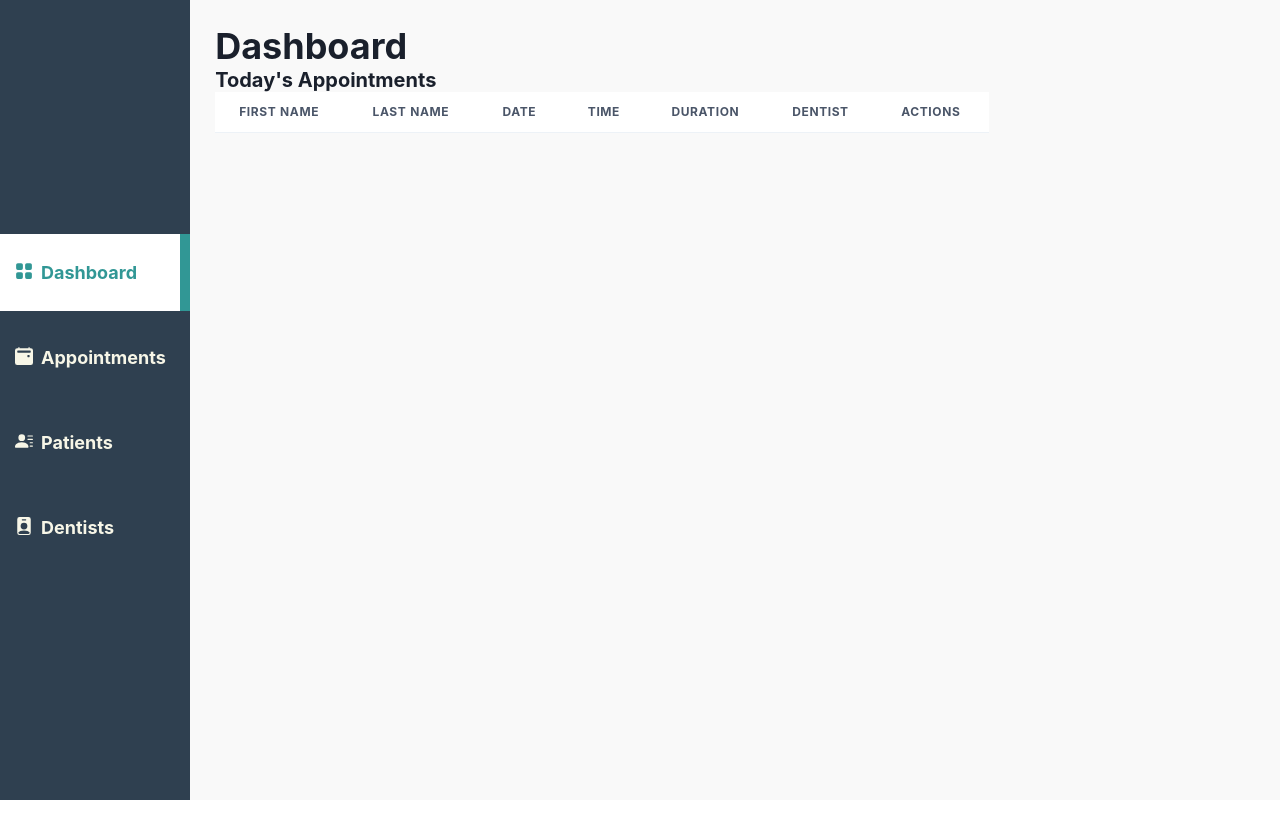
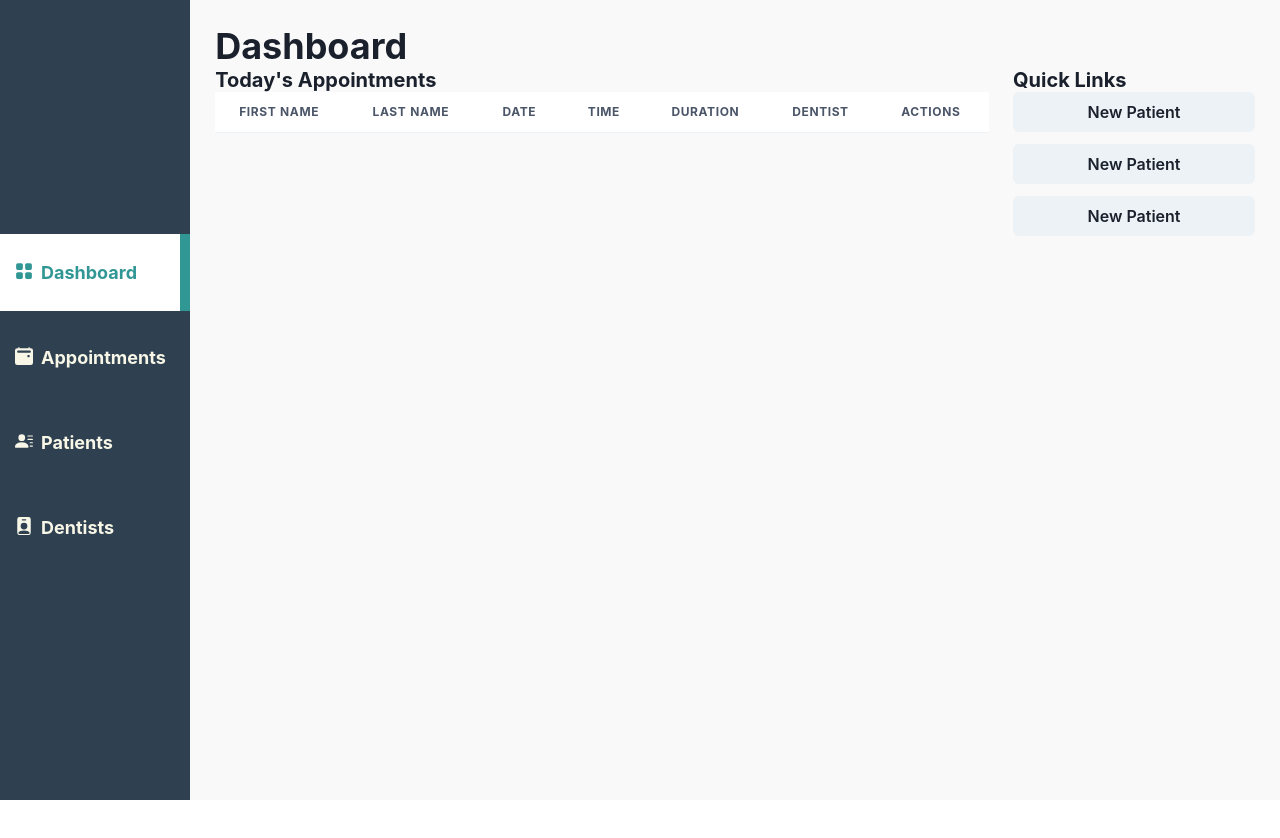
Before and after one commit to abigail221b/dentalClinic_frontend, a React (Create React App) app: page / in a window 1280 px wide. Shown: the top 838 px of the page. Before the commit the page ends 800 px from the top, so only its background shows below. Built offline with nearby package versions, Linux system fonts and the light colour scheme.

Commit message:
Add button group

```diff
--- a/src/pages/Dashboard.js
+++ b/src/pages/Dashboard.js
@@ -1,4 +1,4 @@
-import { Flex, Heading, TableContainer, Table, Thead, Tbody, Tr, Th } from "@chakra-ui/react";
+import { Flex, Heading, TableContainer, Table, Thead, Tbody, Tr, Td, Th, Button } from "@chakra-ui/react";
 import { Grid, GridItem } from '@chakra-ui/react'
 
 function Dashboard() {
@@ -27,6 +27,14 @@ function Dashboard() {
                         </Table>
                     </TableContainer>
                 </GridItem>
+                <GridItem>
+                    <Heading size="md">Quick Links</Heading>
+                    <Flex flexDirection="column" width="100%" gap={3}>
+                        <Button>New Patient</Button>
+                        <Button>New Patient</Button>
+                        <Button>New Patient</Button>
+                    </Flex>
+                </GridItem>
             </Grid>
         </Flex>
     );
```
